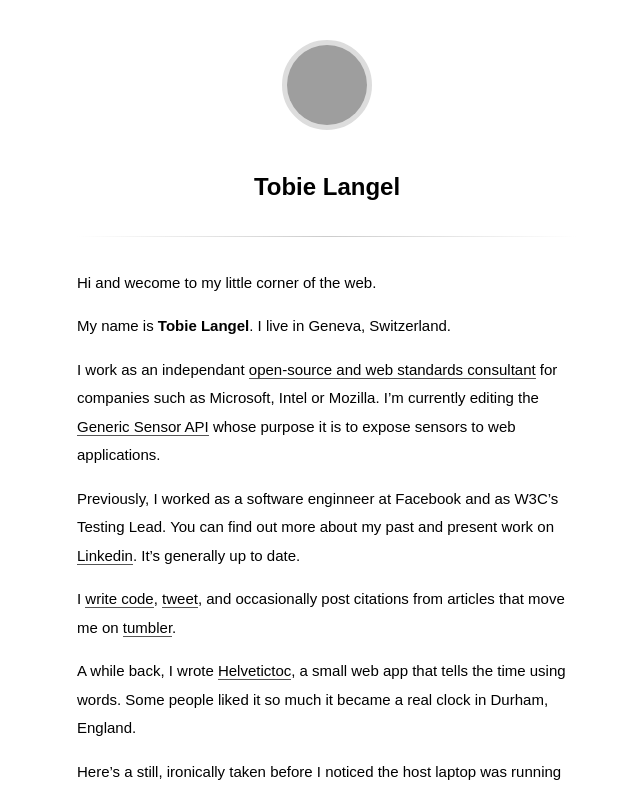
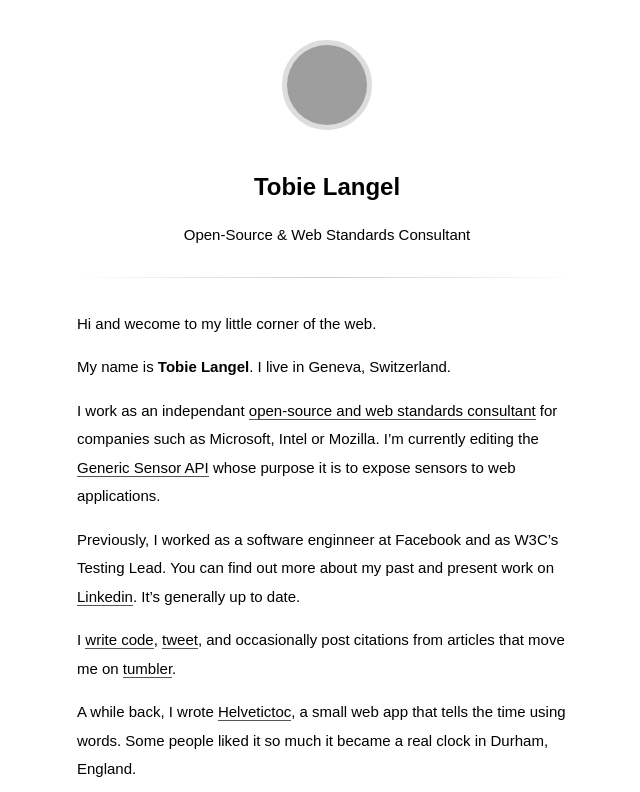
Before and after one commit to tobie/www.tobie.me, a Jekyll site: the page built from index.md, in a window 1280 px wide, cut to the strip 0-792 px from the top of the page. Shown: the whole strip, without its empty margins (313-953 px from the left). Built offline with Jekyll 4.4.1, drawn with Linux system fonts in a browser that asks for light colours; some web fonts are replaced; some of the changed text lies outside the part shown; grey boxes are pictures that could not be loaded.

Commit message:
Add subtitle.

```diff
--- a/index.md
+++ b/index.md
@@ -1,6 +1,7 @@
 ---
 layout: page
 title: Tobie Langel
+subtitle: Open-Source & Web Standards Consultant
 bubble: Hi there!
 ---
 
@@ -37,4 +38,4 @@ Want to get in touch? Shoot me an [email](mailto:tobie@codespeaks.com) or reach
 
 Thanks for visiting.
 
---tobie
+\--tobie
```
Also changed, not shown: other parts of index.md (+2 -2 lines).
